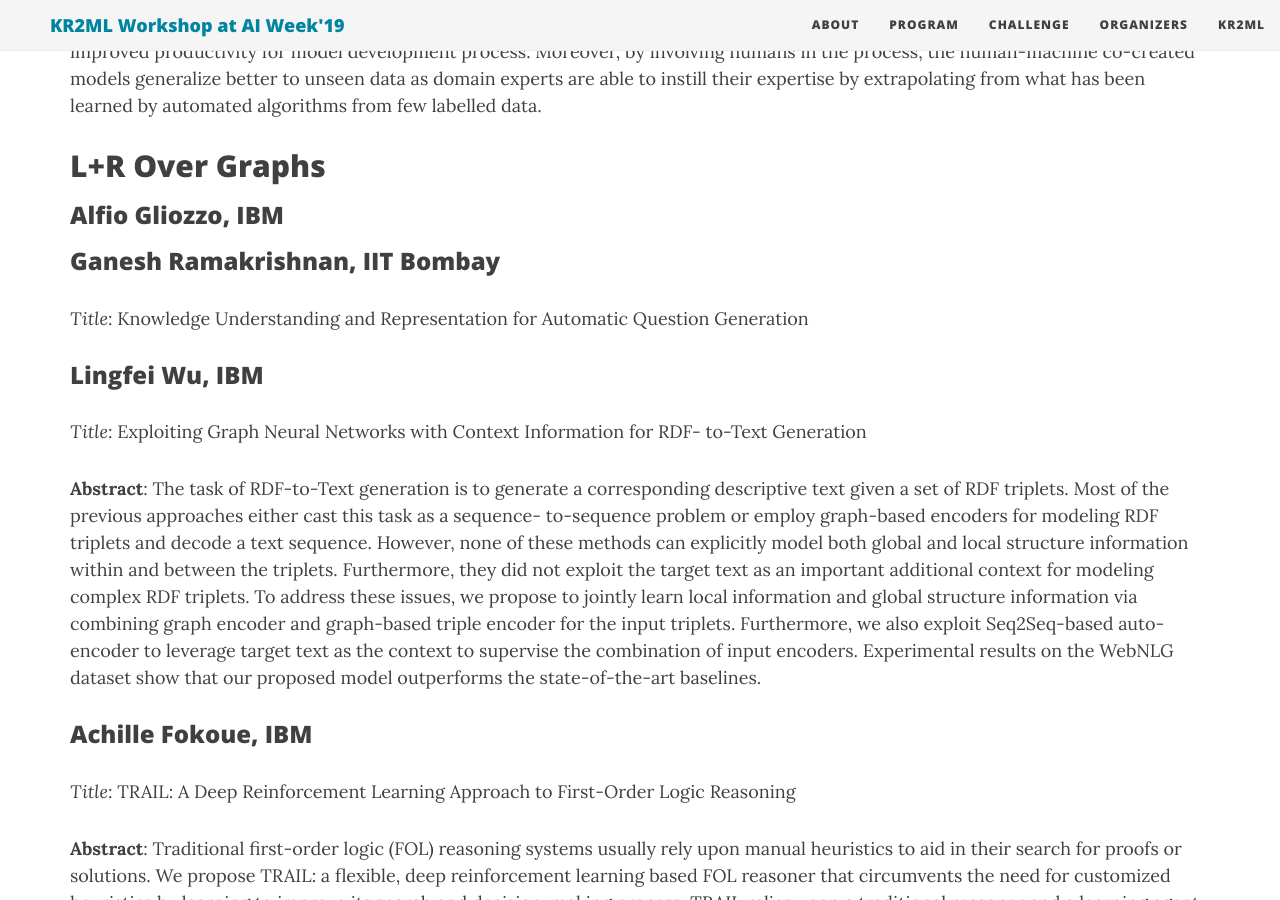
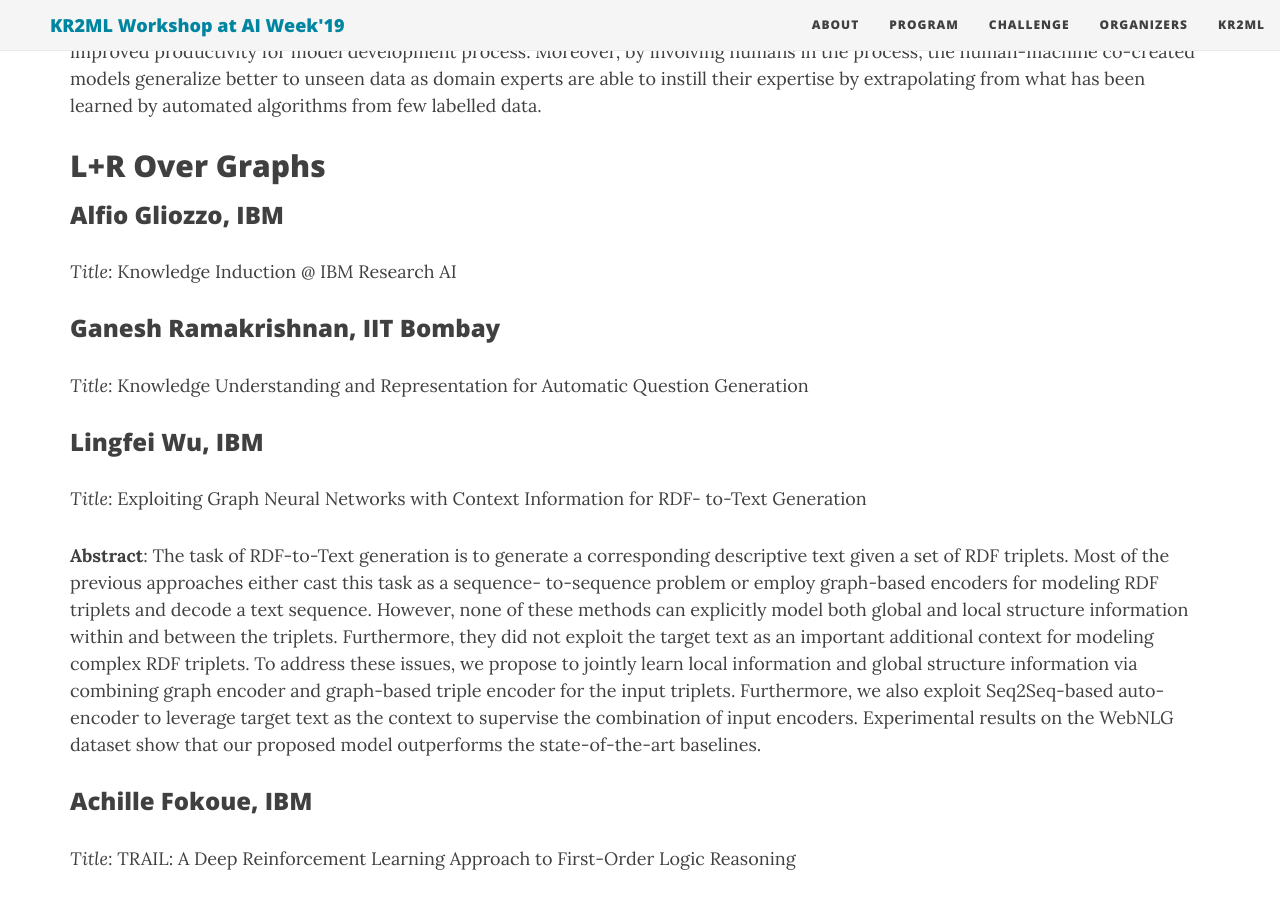
Before and after one commit to kr2ml/ibm-2019, a Jekyll site: the page built from schedule.md, in a window 1280 px wide and 900 px high, scrolled down 4604 px. Built offline with Jekyll 4.4.1, drawn with Linux system fonts in a browser that asks for light colours; nearby versions of some CDN libraries; part of the change alters nothing that is shown; some of the changed text lies outside the part shown.

Commit message:
KRT: Added Alfio talk title, fixed session 3 timings

```diff
--- a/schedule.md
+++ b/schedule.md
@@ -30,7 +30,7 @@ use-site-title: true
 | - [Lucian Popa](#lucian-popa) (IBM) | |
 | Lunch                                          | 12:30 - 14:00  |
 | (Keynote) [Tim Finin](#tim-finin) (UMBC)                     | 14:00 - 14:45  |
-| L+R Over Knowledge Graphs | 14:45 - 15:30 |
+| L+R Over Knowledge Graphs | 14:45 - 15:45 |
 | - [Alfio Gliozzo](#alfio-gliozzo) (IBM)  |   |
 | - [Ganesh Ramakrishnan](#ganesh-ramakrishnan) (IIT Bombay) | |
 | - [Lingfei Wu](#lingfei-wu) (IBM)                                          |          |
@@ -124,6 +124,8 @@ and ML from our recent work.
 ## L+R Over Graphs
 
 ### Alfio Gliozzo, IBM<a name="alfio-gliozzo"></a>
+
+*Title*: Knowledge Induction @ IBM Research AI
 
 ### Ganesh Ramakrishnan, IIT Bombay<a name="ganesh-ramakrishnan"></a>
 
```
